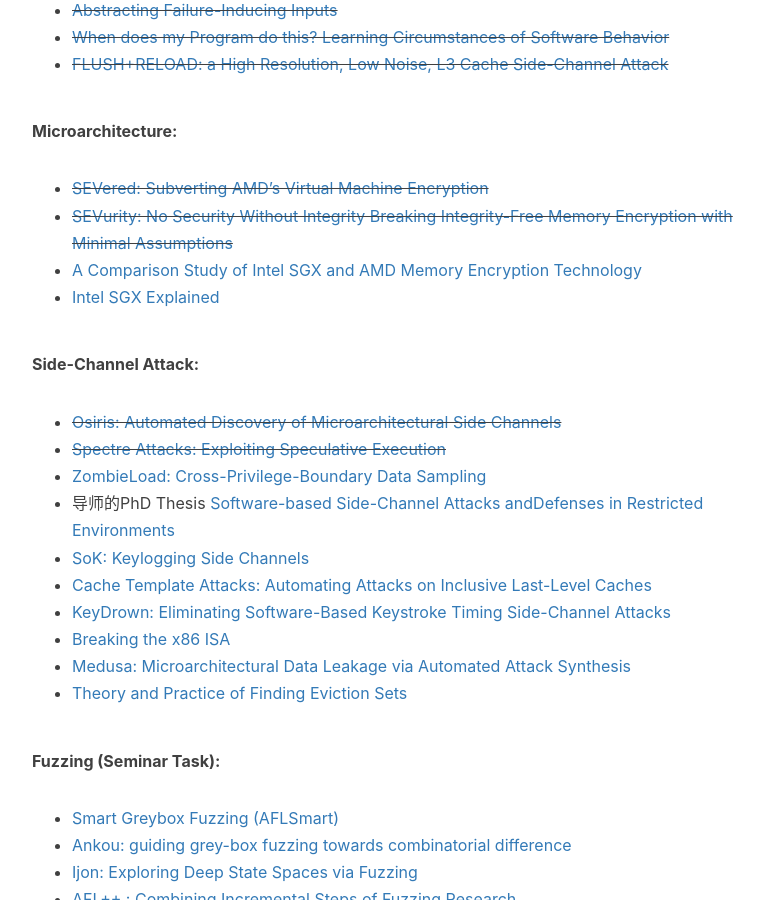
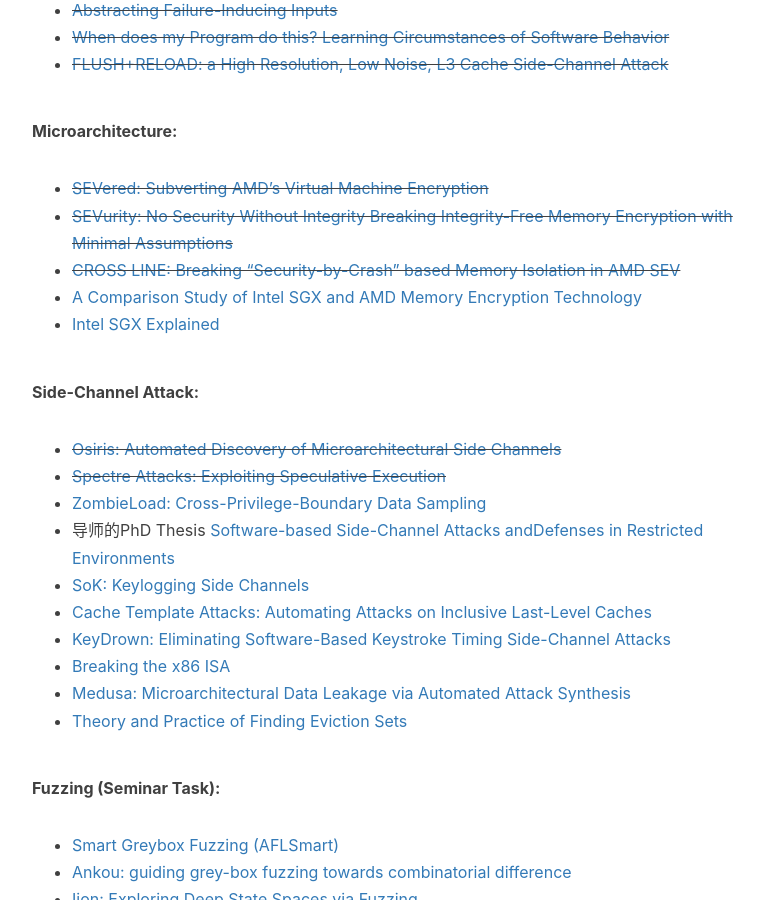
Before and after one commit to Jdkhnjggf/Jdkhnjggf.github.io, a Jekyll site: the page built from _posts/2021-04-27-Paper-Reading-List.markdown, in a window 1280 px wide and 900 px high, scrolled down 1241 px. Shown: the whole window, without its empty margins (233-997 px from the left). Built offline with Jekyll 4.4.1, drawn with Linux system fonts in a browser that asks for light colours; nearby versions of some CDN libraries; comment, search, counter and statistics services are not loaded.

Commit message:
update Paper-Reading-List

```diff
--- a/_posts/2021-04-27-Paper-Reading-List.markdown
+++ b/_posts/2021-04-27-Paper-Reading-List.markdown
@@ -41,6 +41,7 @@
 **Microarchitecture:**
 * ~~[SEVered: Subverting AMD’s Virtual Machine Encryption](https://arxiv.org/pdf/1805.09604.pdf)~~
 * ~~[SEVurity: No Security Without Integrity Breaking Integrity-Free Memory Encryption with Minimal Assumptions](https://arxiv.org/pdf/2004.11071.pdf)~~
+* ~~[CROSS LINE: Breaking “Security-by-Crash” based Memory Isolation in AMD SEV](https://arxiv.org/pdf/2008.00146.pdf)~~
 * [A Comparison Study of Intel SGX and AMD Memory Encryption Technology](https://www.notion.so/Notes-5423bb4deaaf4a498ed4c62b1d7be1e2#cc10b3e0f8f9491098bf1c246f975c90)
 * [Intel SGX Explained](https://www.notion.so/Notes-5423bb4deaaf4a498ed4c62b1d7be1e2#0b3ce3ba243e40f0b9e80e7cd4afb156)
 
```
